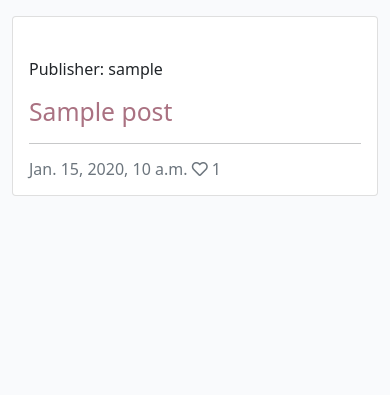
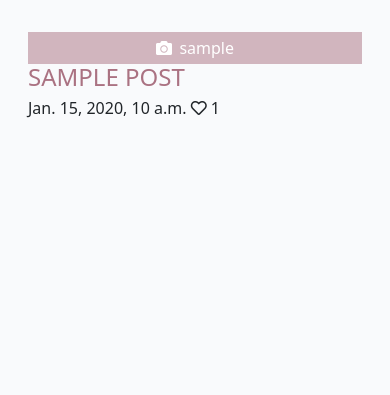
Before and after one commit to emmavkarlsson/portfolio-project-4, a Django app: page / in a window 390 px wide. Shown: the part 56-451 px from the top of the page. Run offline with Django 3.2, Linux system fonts and the light colour scheme; tables that the repository leaves empty hold one stand-in row (values such as "Sample post").

Commit message:
update styles for home page

```diff
--- a/static/css/style.css
+++ b/static/css/style.css
@@ -30,9 +30,48 @@ a:active {
     font-weight: 700;
 }
 
+.card {
+    border: none;
+    background-color: transparent;
+}
+
+.image-container {
+    position: relative;
+}
+
+.card-img-top {
+    width: 100%;
+    height: 20vw;
+    object-fit: cover;
+}
+
+.publisher-background {
+    position: absolute;
+    top: 0%;
+    width: 100%;
+    background-color: rgba(170, 114, 130, 0.5);
+}
+
+.publisher {
+    color: white;
+    margin: 4px;
+    text-transform: lowercase;
+    text-align: center;
+}
+
+.publisher-icon {
+    padding-right: 1%;
+}
+
 .post-link {
     text-decoration: none;
     color: #aa7282;
+}
+
+.post-title {
+    font-size: 150%;
+    padding-top: 2%;
+    text-transform: uppercase;
 }
 
 .btn-signin,
@@ -57,3 +96,13 @@ footer {
     background-color: #231e20;
     color: #f8f2f4;
 }
+
+/* media queries */
+/* for medium screen devices from 768px wide and down */
+@media screen and (max-width: 768px) {
+    .card-img-top {
+        width: 100%;
+        height: 100%;
+        object-fit: cover;
+    }
+}
--- a/templates/index.html
+++ b/templates/index.html
@@ -14,21 +14,22 @@
                         <div class="card-body">
                             <div class="image-container">
                                 {% if "placeholder" in post.photopost.url %}
-                                <img class="card-img-top"
-                                    src="https://res.cloudinary.com/emmavkarlsson/image/upload/v1693860102/p8vwzctkppf7vm6njgpv.jpg">
+                                <a href="{% url 'featured_post' post.slug %}">
+                                    <img class="card-img-top" src="https://res.cloudinary.com/emmavkarlsson/image/upload/v1693860102/p8vwzctkppf7vm6njgpv.jpg">
+                                </a>
                                 {% else %}
-                                <img class="card-img-top" src=" {{ post.photopost.url }}">
+                                <a href="{% url 'featured_post' post.slug %}">
+                                    <img class="card-img-top" src=" {{ post.photopost.url }}">
+                                </a>
                                 {% endif %}
-                                <div class="image-flash">
-                                    <p>Publisher: {{ post.publisher }}</p>
+                                <div class="publisher-background">
+                                    <p class="publisher"><i class="fas fa-camera publisher-icon"></i> {{ post.publisher }}</p>
                                 </div>
                             </div>
                             <a href="{% url 'featured_post' post.slug %}" class="post-link">
-                                <h2 class="card-title">{{ post.title }}</h2>
+                                <h2 class="post-title">{{ post.title }}</h2>
                             </a>
-                            <hr />
-                            <p class="card-text text-muted h6">{{ post.created_on}} <i class="far fa-heart"></i>
-                                {{ post.number_of_likes }}</p>
+                            <p class="card-text h6">{{ post.created_on}}  <i class="far fa-heart"></i> {{ post.number_of_likes }}</p>
                         </div>
                     </div>
                 </div>
```
